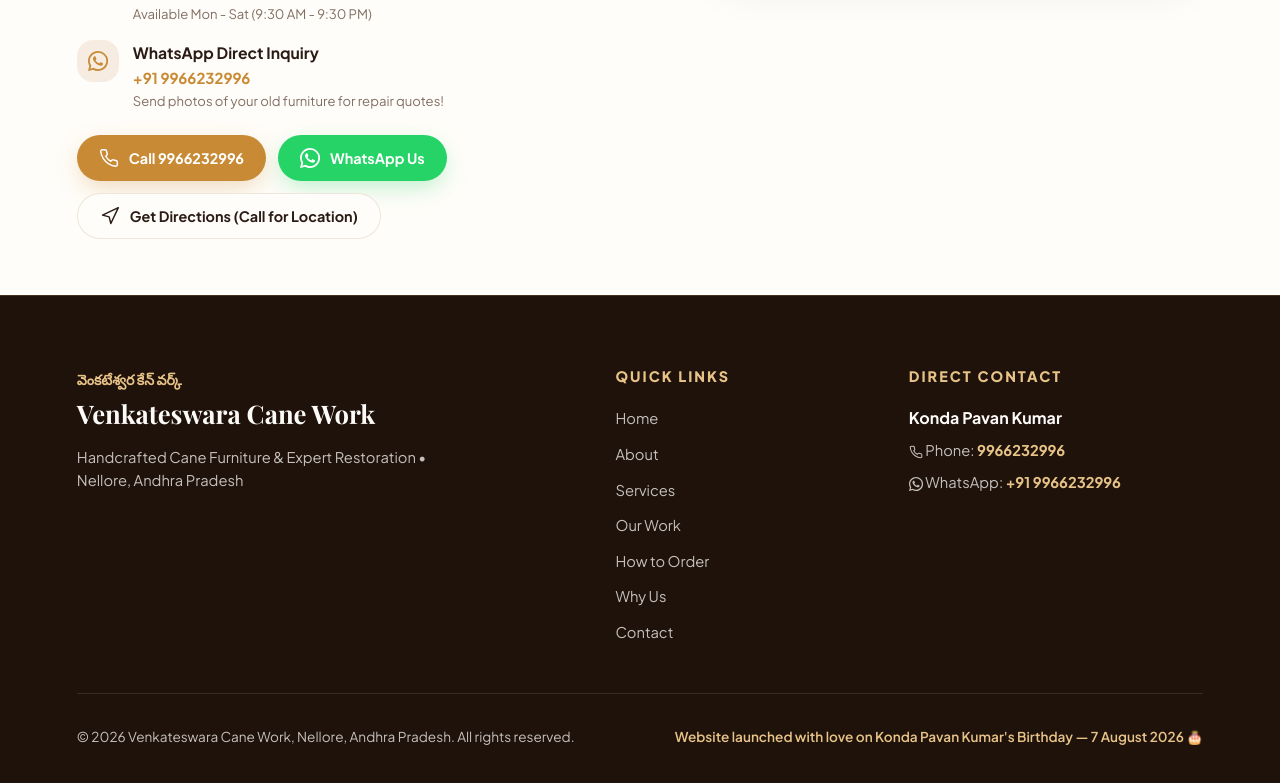
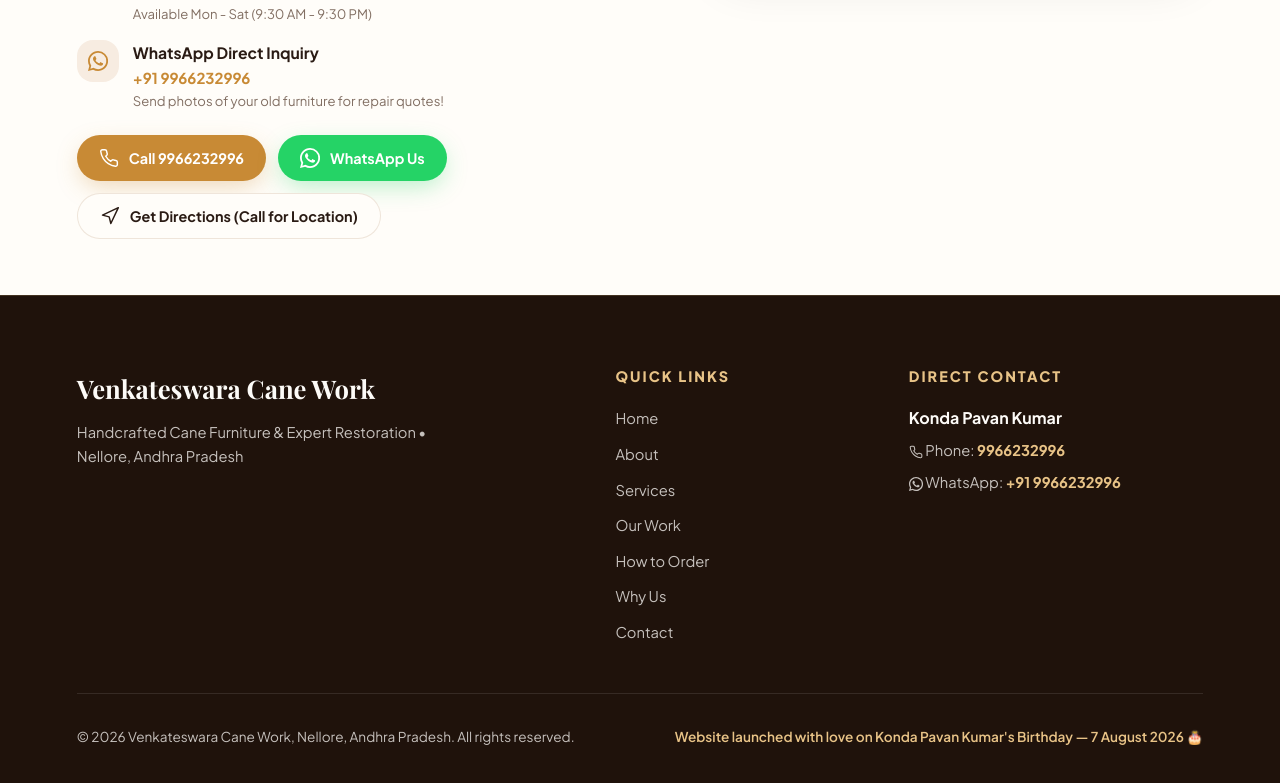
Before and after one commit to kishorejorige/venkateswara-cane-work, a React (Vite) app: page / in a window 1280 px wide. Shown: the part 5677-6460 px from the top of the page. Built offline with nearby package versions, Linux system fonts and the light colour scheme; a web font is replaced by a local one.

Commit message:
fix: clean footer branding

```diff
--- a/src/components/Footer.tsx
+++ b/src/components/Footer.tsx
@@ -12,7 +12,6 @@
       <div className="footer-container">
         <div className="footer-top-grid">
           <div className="footer-brand-col">
-            <span className="footer-brand-telugu">{t.brandTelugu}</span>
             <strong className="footer-brand-title">{t.brandName}</strong>
             <p className="footer-tagline">{t.footer.tagline}</p>
           </div>
```
